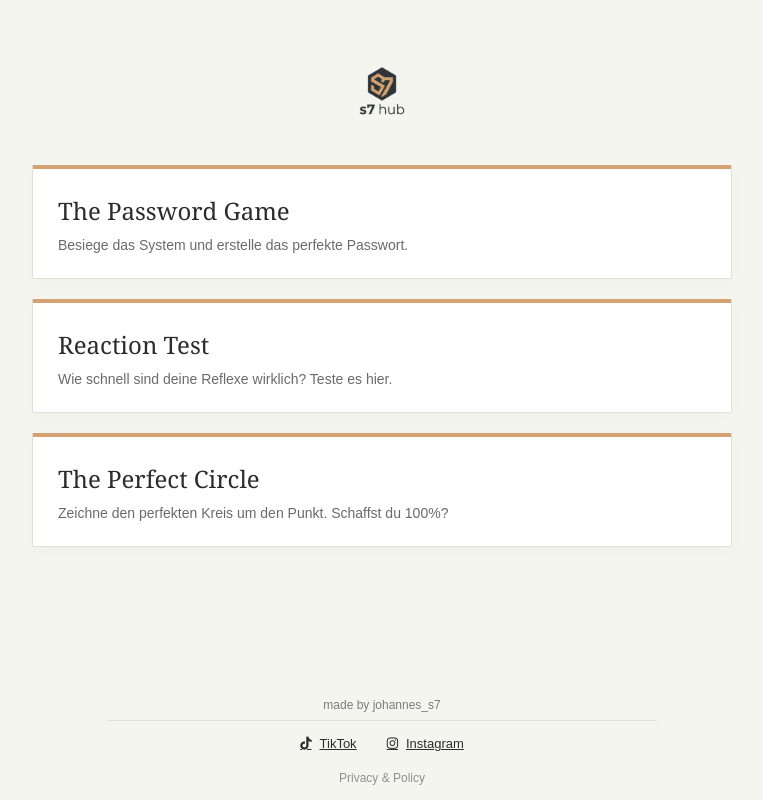
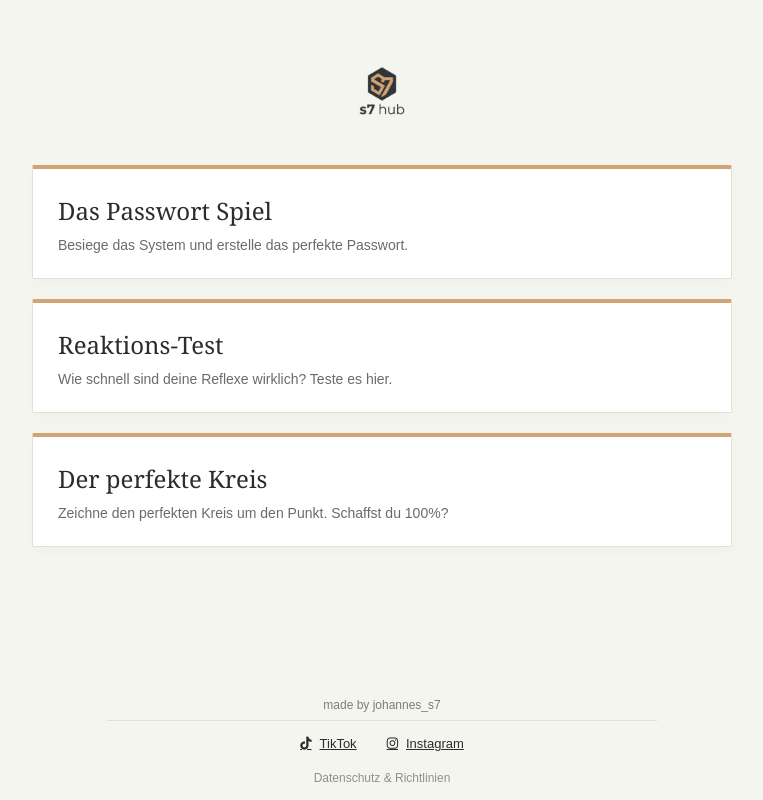
Before and after one commit to johanness7/johanness7.github.io, a plain HTML site: page index.html in a window 1280 px wide. Shown: the whole page, without its empty margins (258-1021 px from the left). Drawn offline with Linux system fonts and the light colour scheme.

Commit message:
Update index.html

```diff
--- a/index.html
+++ b/index.html
@@ -34,15 +34,15 @@
         <div class="header"><img src="logo.png" alt="s7 hub logo"></div>
         <div class="games-container">
             <a href="https://johanness7.github.io/daspasswortspiel/" class="game-card">
-                <h2>The Password Game</h2>
+                <h2>Das Passwort Spiel</h2>
                 <p>Besiege das System und erstelle das perfekte Passwort.</p>
             </a>
             <a href="https://johanness7.github.io/reactiontest/" class="game-card">
-                <h2>Reaction Test</h2>
+                <h2>Reaktions-Test</h2>
                 <p>Wie schnell sind deine Reflexe wirklich? Teste es hier.</p>
             </a>
             <a href="https://johanness7.github.io/theperfectcircle/" class="game-card">
-                <h2>The Perfect Circle</h2>
+                <h2>Der perfekte Kreis</h2>
                 <p>Zeichne den perfekten Kreis um den Punkt. Schaffst du 100%?</p>
             </a>
         </div>
@@ -53,7 +53,7 @@
             <a href="https://www.tiktok.com/@johannas.s7" target="_blank"><i class="fa-brands fa-tiktok"></i> TikTok</a>
             <a href="https://www.instagram.com/johannessiebecke" target="_blank"><i class="fa-brands fa-instagram"></i> Instagram</a>
         </div>
-        <div class="legal-links"><a href="privacy.html">Privacy & Policy</a></div>
+        <div class="legal-links"><a href="privacy.html">Datenschutz & Richtlinien</a></div>
     </div>
 </body>
 </html>
```
